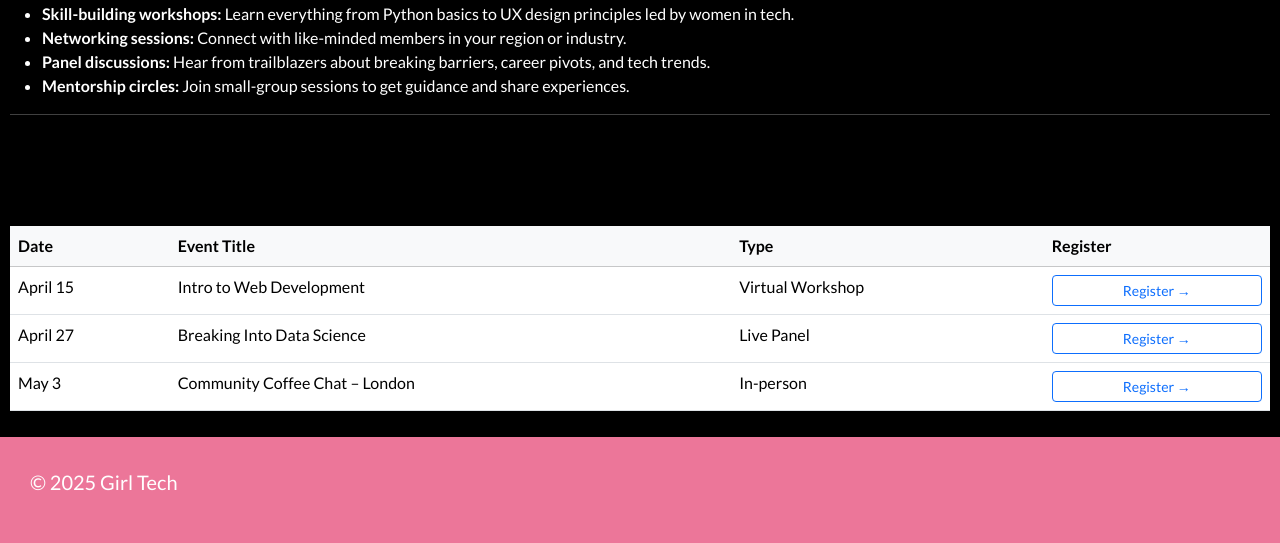
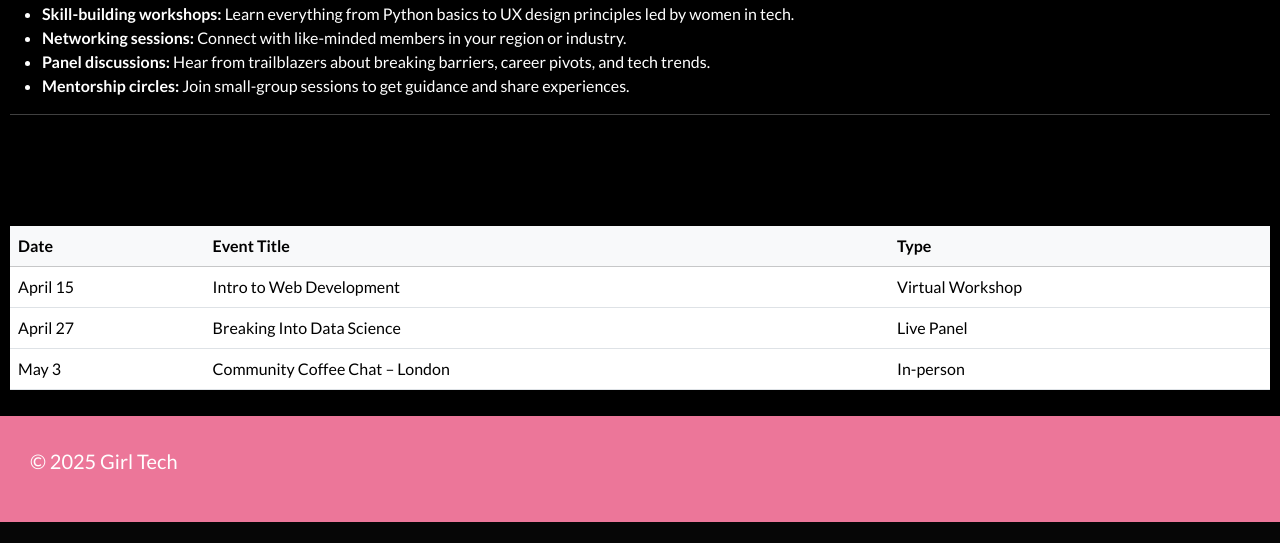
Before and after one commit to Keena1205/homework_week11, a Flask app: page /events in a window 1280 px wide. Shown: the part 1267-1810 px from the top of the page. After the commit the page ends 1789 px from the top, so only its background shows below. Run offline with Flask 3, Linux system fonts and the light colour scheme; the visitor is signed in with stand-in values (Sample User, id 1); some web fonts are replaced.

Commit message:
UPDATE: removed register links from events page, fixed login

```diff
--- a/application/routes.py
+++ b/application/routes.py
@@ -10,7 +10,7 @@ import bcrypt
 @app.route('/')
 @app.route('/home')
 def home():
-    session['loggedIn'] = False
+    # session['loggedIn'] = False
     return render_template('home.html', title='Home')
 
 
--- a/application/templates/events.html
+++ b/application/templates/events.html
@@ -28,7 +28,7 @@
             <th scope="col">Date</th>
             <th scope="col">Event Title</th>
             <th scope="col">Type</th>
-            <th scope="col">Register</th>
+
         </tr>
     </thead>
     <tbody>
@@ -36,19 +36,19 @@
             <td>April 15</td>
             <td>Intro to Web Development</td>
             <td>Virtual Workshop</td>
-            <td><a href="{{ url_for('register_event', event_id=1) }}" class="btn btn-outline-primary btn-sm">Register →</a></td>
+
         </tr>
         <tr>
             <td>April 27</td>
             <td>Breaking Into Data Science</td>
             <td>Live Panel</td>
-            <td><a href="{{ url_for('register_event', event_id=2) }}" class="btn btn-outline-primary btn-sm">Register →</a></td>
+
         </tr>
         <tr>
             <td>May 3</td>
             <td>Community Coffee Chat – London</td>
             <td>In-person</td>
-            <td><a href="{{ url_for('register_event', event_id=3) }}" class="btn btn-outline-primary btn-sm">Register →</a></td>
+
         </tr>
     </tbody>
 </table>
```
